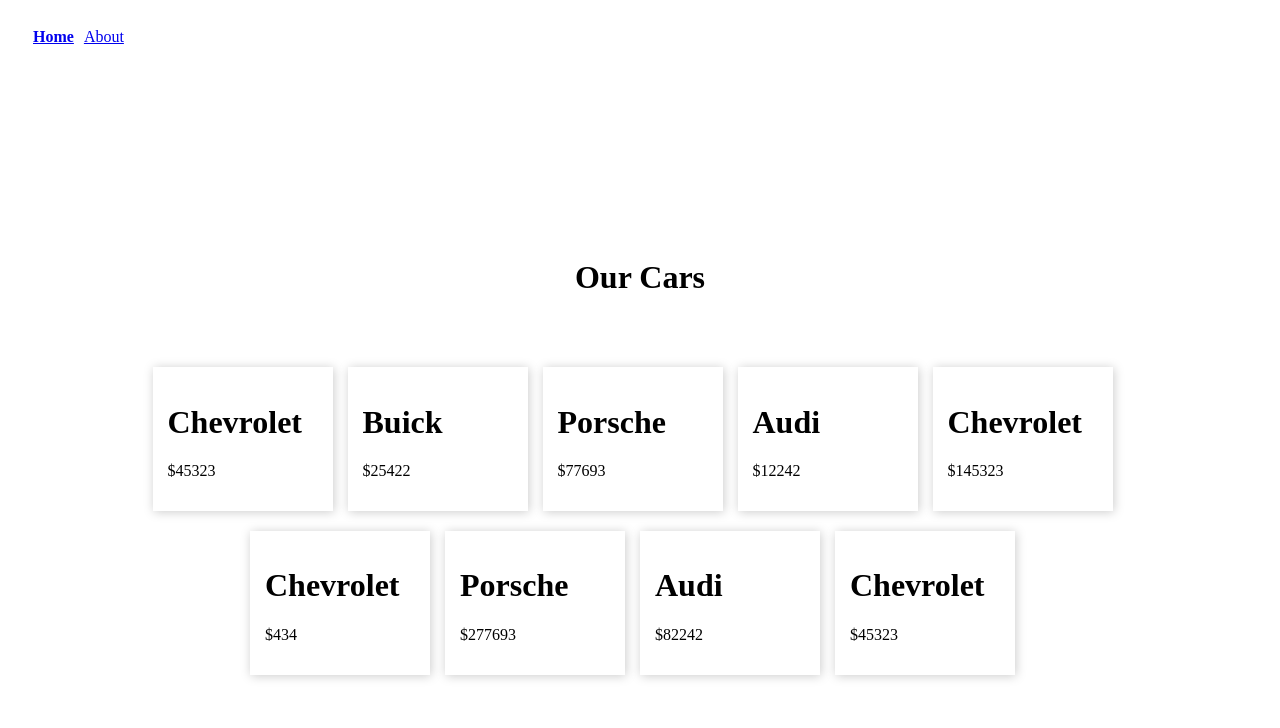
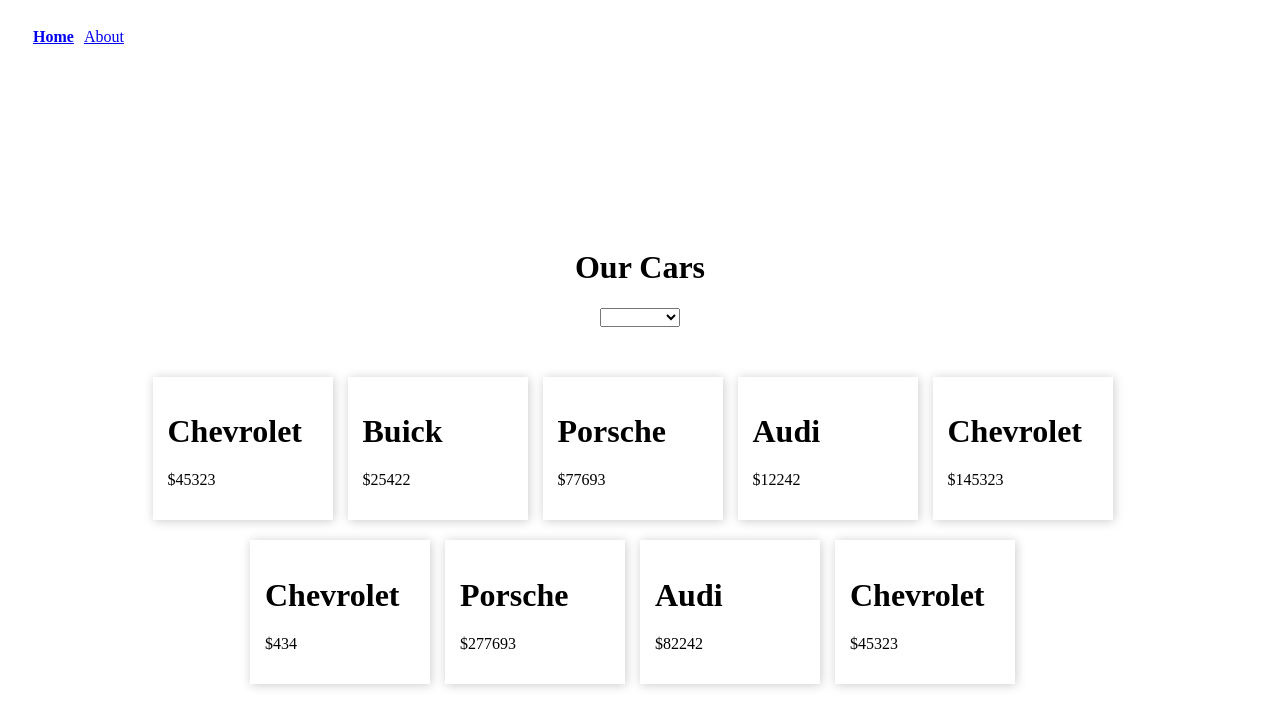
Before and after one commit to DwiPrema/vue-routing-learning, a Vue app: page / in a window 1280 px wide. Shown: the top 728 px of the page. Built offline with nearby package versions, Linux system fonts and the light colour scheme.

Commit message:
Adding query params

```diff
--- a/src/views/HomeView.vue
+++ b/src/views/HomeView.vue
@@ -1,18 +1,51 @@
 <script setup>
-import { ref } from "vue";
+import { computed, onMounted, ref, watch } from "vue";
 import carsData from "../data.json";
-import { useRouter } from "vue-router";
+import { useRouter, useRoute } from "vue-router";
 
 const router = useRouter()
+const route = useRoute()
 
 const cars = ref(carsData)
+
+const filteredCars = ref(carsData)
+const selectedMake = ref("All")
+
+onMounted(() => {
+    selectedMake.value = route.query.make
+})
+
+const uniqueMakes = computed(() => {
+    return [...new Set(cars.value.map(car => car.make))]
+})
+
+watch(selectedMake, () => {
+    if(selectedMake.value) {
+        if(selectedMake.value === "All") return filteredCars.value = carsData;
+        else {
+            filteredCars.value = carsData.filter(c => c.make ===selectedMake.value)
+        }
+    }
+})
+
+const handleChange = () => {
+    router.push({
+        query: {
+            make: selectedMake.value
+        }
+    })
+}
 </script>
 
 <template>
     <main class="container">
         <h1>Our Cars</h1>
+        <select @change="handleChange" v-model="selectedMake">
+            <option value="All">All</option>
+            <option v-for="make in uniqueMakes" :value="make">{{ make }}</option>
+        </select>
         <div class="cards">
-            <div @click="router.push(`/car/${car.id}`)" v-for="car in cars" :key="car.id" class="card">
+            <div @click="router.push(`/car/${car.id}`)" v-for="car in filteredCars" :key="car.id" class="card">
                 <h1>{{ car.make }}</h1>
                 <p>${{ car.price }}</p>
             </div>
```
